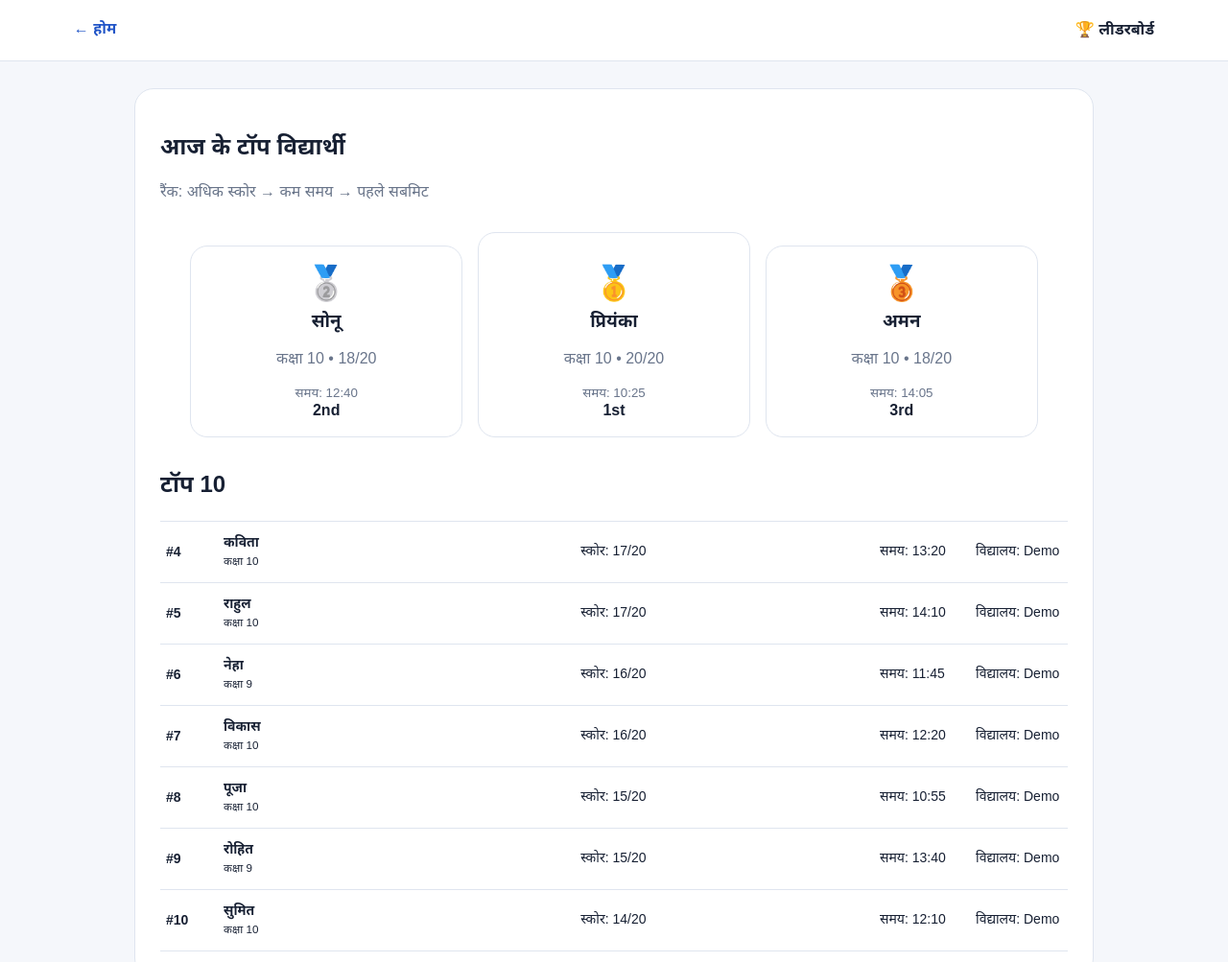
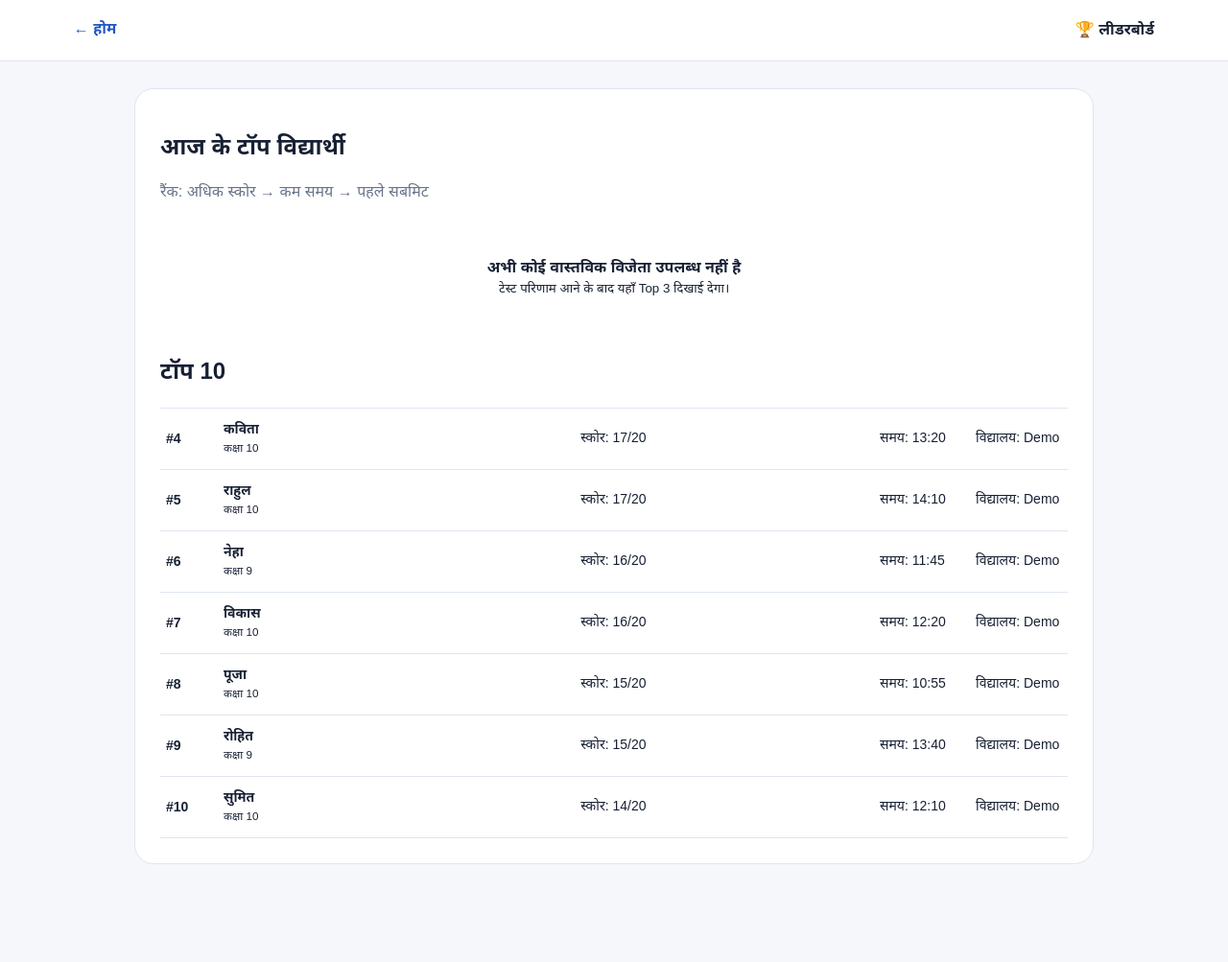
Before and after one commit to rajeshsahu31-cyber/Ganit-Setu-Student, a plain HTML site: page leaderboard.html in a window 1280 px wide. Shown: the top 1003 px of the page at 96% size. After the commit the page ends 929 px from the top, so only its background shows below. Drawn offline with Linux system fonts and the light colour scheme.

Commit message:
Update leaderboard.html

```diff
--- a/leaderboard.html
+++ b/leaderboard.html
@@ -4,10 +4,11 @@
 <body><header class="simple-header"><a href="home.html">← होम</a><div class="mini-brand">🏆 लीडरबोर्ड</div></header>
 <main class="page">
 <section class="panel"><h1>आज के टॉप विद्यार्थी</h1><p class="muted">रैंक: अधिक स्कोर → कम समय → पहले सबमिट</p>
-<div class="podium">
-<div class="podium-card second"><div class="medal">🥈</div><h3>सोनू</h3><p>कक्षा 10 • 18/20</p><small>समय: 12:40</small><strong>2nd</strong></div>
-<div class="podium-card first"><div class="medal">🥇</div><h3>प्रियंका</h3><p>कक्षा 10 • 20/20</p><small>समय: 10:25</small><strong>1st</strong></div>
-<div class="podium-card third"><div class="medal">🥉</div><h3>अमन</h3><p>कक्षा 10 • 18/20</p><small>समय: 14:05</small><strong>3rd</strong></div>
+<div class="podium" id="podium">
+<div style="width:100%;text-align:center;padding:28px 12px;">
+<b>अभी कोई वास्तविक विजेता उपलब्ध नहीं है</b><br>
+<small>टेस्ट परिणाम आने के बाद यहाँ Top 3 दिखाई देगा।</small>
+</div>
 </div>
 <h2 class="section-title">टॉप 10</h2>
 <div class="list-table" id="topTen"></div>
```
